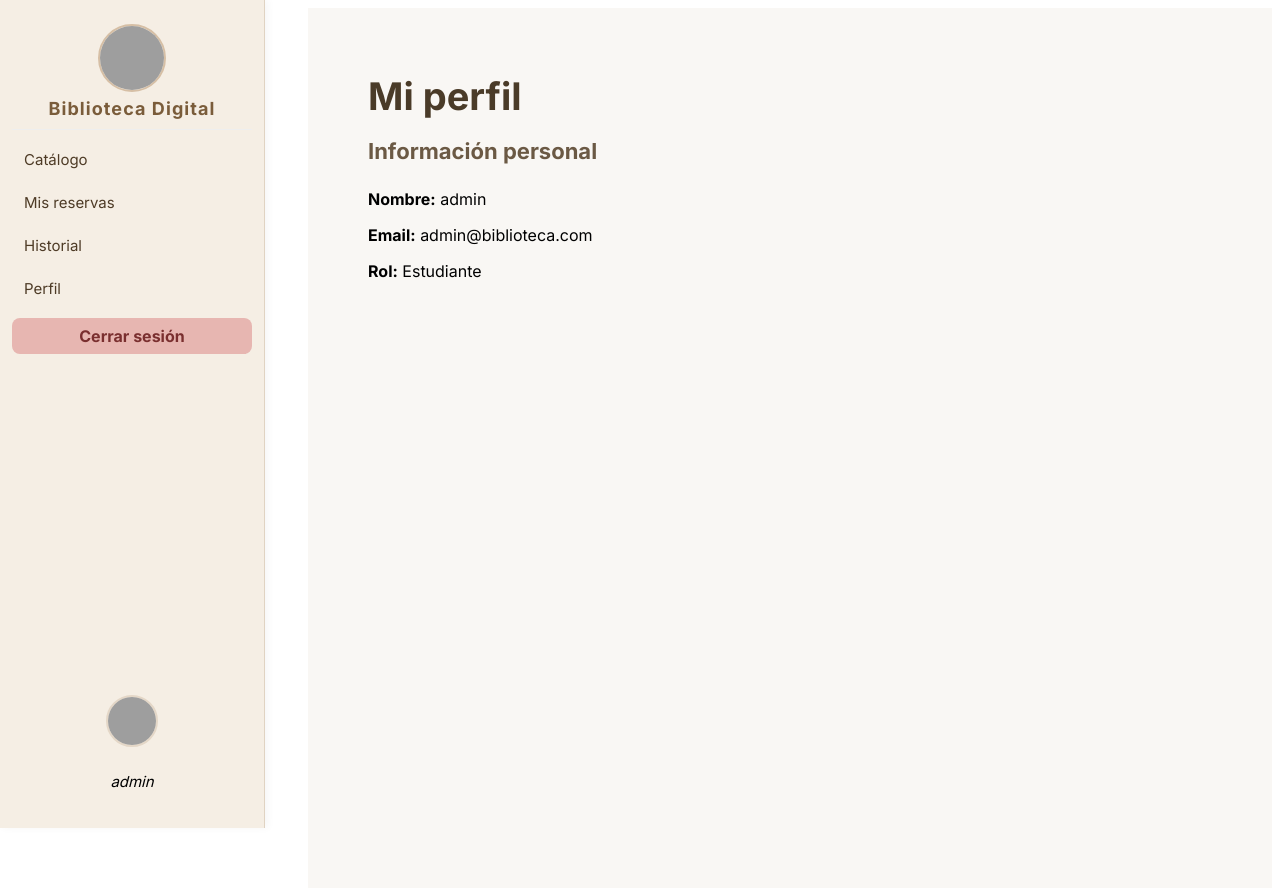
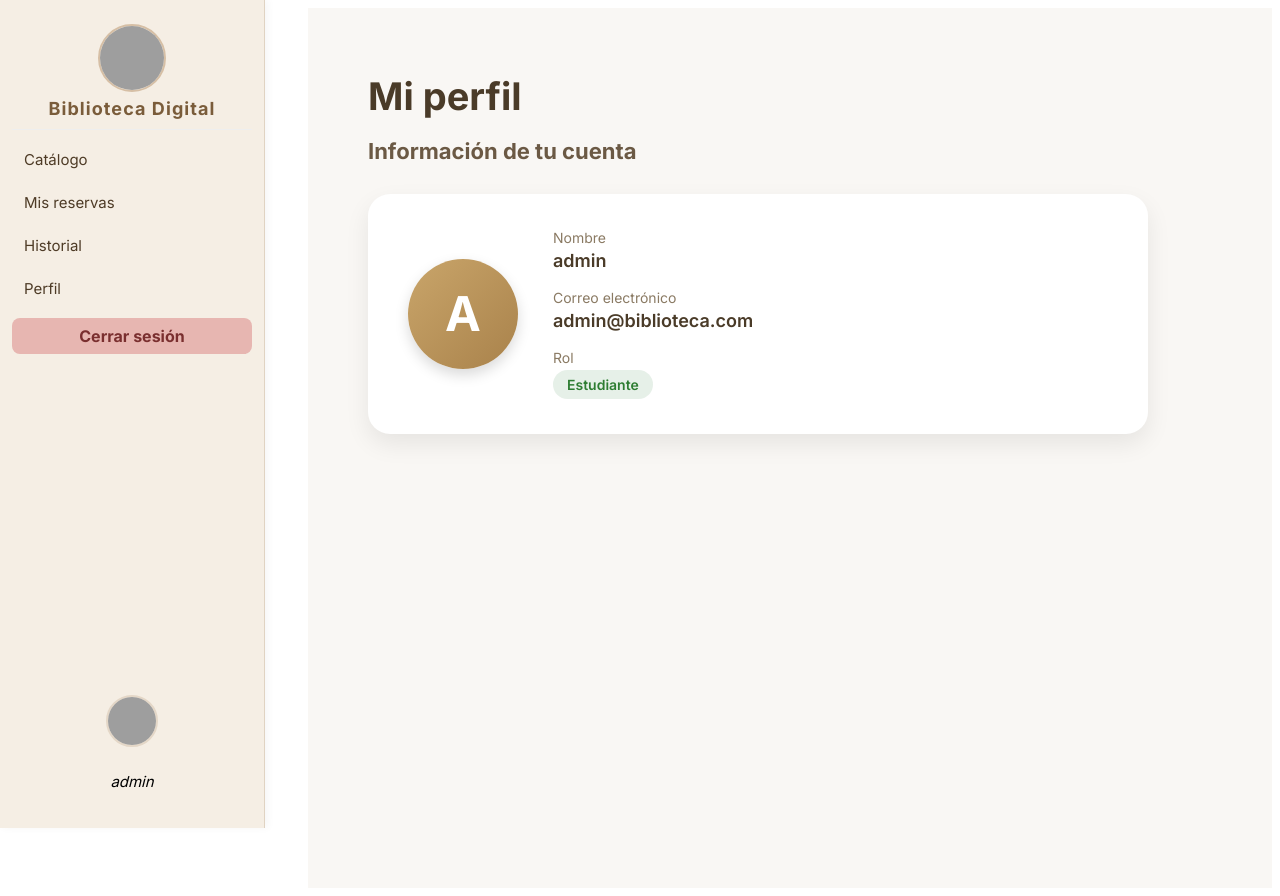
Before and after one commit to luzdl/biblioteca-proyectofinal, a PHP site: page /public/perfil_estudiante.php in a window 1280 px wide. Run offline with PHP 8.4, Linux system fonts and the light colour scheme; a user stored in the database is signed in; grey boxes are pictures that could not be loaded.

Commit message:
perfil modificado y estilos añadidos

```diff
--- /dev/null
+++ b/css/perfil_estudiante.css
@@ -0,0 +1,63 @@
+.profile-card {
+    max-width: 700px;
+    background: #ffffff;
+    border-radius: 22px;
+    padding: 35px 40px;
+    box-shadow: 0 10px 25px rgba(0,0,0,0.08);
+    display: flex;
+    gap: 35px;
+    align-items: center;
+    margin-top: 30px;
+}
+
+/* Avatar */
+.profile-avatar {
+    width: 110px;
+    height: 110px;
+    border-radius: 50%;
+    background: linear-gradient(135deg, #c9a56a, #a9824b);
+    color: white;
+    font-size: 48px;
+    font-weight: 700;
+    display: flex;
+    align-items: center;
+    justify-content: center;
+    box-shadow: 0 6px 14px rgba(0,0,0,0.15);
+}
+
+/* Info */
+.profile-info {
+    flex: 1;
+    display: flex;
+    flex-direction: column;
+    gap: 18px;
+}
+
+.info-item {
+    display: flex;
+    flex-direction: column;
+}
+
+.label {
+    font-size: 14px;
+    color: #8a7a63;
+    margin-bottom: 4px;
+}
+
+.value {
+    font-size: 18px;
+    font-weight: 600;
+    color: #4a3b28;
+}
+
+/* Rol badge */
+.badge {
+    display: inline-block;
+    width: fit-content;
+    padding: 6px 14px;
+    border-radius: 999px;
+    background: #e6f0e8;
+    color: #2e7d32;
+    font-weight: 600;
+    font-size: 14px;
+}
--- a/public/perfil_estudiante.php
+++ b/public/perfil_estudiante.php
@@ -5,12 +5,13 @@ require_once __DIR__ . '/../config/router.php';
 
 if (!isset($_SESSION['usuario_rol']) || $_SESSION['usuario_rol'] !== 'estudiante') {
     redirect('login');
+    exit;
 }
 
 $usuario = [
     "nombre" => $_SESSION['usuario_usuario'],
-    "email" => $_SESSION['usuario_email'],
-    "rol" => $_SESSION['usuario_rol']
+    "email"  => $_SESSION['usuario_email'],
+    "rol"    => $_SESSION['usuario_rol']
 ];
 ?>
 <!DOCTYPE html>
@@ -20,7 +21,7 @@ $usuario = [
     <title>Mi perfil</title>
     <link rel="stylesheet" href="../css/sidebar.css">
     <link rel="stylesheet" href="../css/student_reservas.css">
-        <link rel="stylesheet" href="../css/student_reservas.css">
+    <link rel="stylesheet" href="../css/perfil_estudiante.css">
 </head>
 
 <body>
@@ -28,14 +29,33 @@ $usuario = [
 <?php include 'components/sidebar.php'; ?>
 
 <main class="content">
+
     <h1 class="title">Mi perfil</h1>
+    <h2 class="subtitle">Información de tu cuenta</h2>
 
-    <section class="profile-box">
-        <h2 class="subtitle">Información personal</h2>
+    <section class="profile-card">
 
-        <p><b>Nombre:</b> <?php echo $usuario['nombre']; ?></p>
-        <p><b>Email:</b> <?php echo $usuario['email']; ?></p>
-        <p><b>Rol:</b> Estudiante</p>
+        <div class="profile-avatar">
+            <?php echo strtoupper(substr($usuario['nombre'], 0, 1)); ?>
+        </div>
+
+        <div class="profile-info">
+            <div class="info-item">
+                <span class="label">Nombre</span>
+                <span class="value"><?php echo htmlspecialchars($usuario['nombre']); ?></span>
+            </div>
+
+            <div class="info-item">
+                <span class="label">Correo electrónico</span>
+                <span class="value"><?php echo htmlspecialchars($usuario['email']); ?></span>
+            </div>
+
+            <div class="info-item">
+                <span class="label">Rol</span>
+                <span class="badge">Estudiante</span>
+            </div>
+        </div>
+
     </section>
 
 </main>
```
